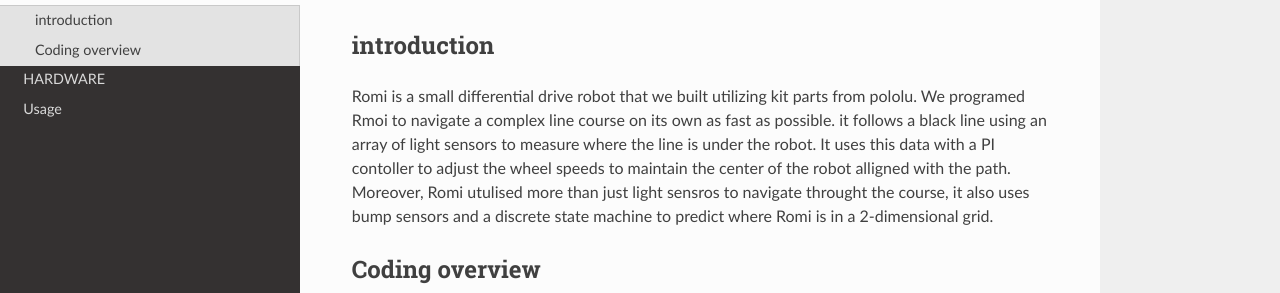
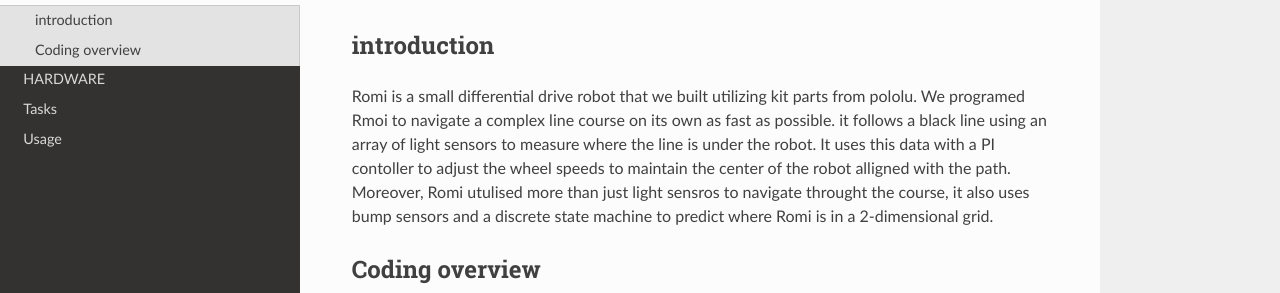
Before and after one commit to jirehevelasquez/mech-romi-files-, a Sphinx documentation site: the page built from docs/source/Introduction.rst, in a window 1280 px wide. Shown: the part 131-424 px from the top of the page. Built offline with Sphinx 7.4.7 and the Read the Docs theme 3.1.0, drawn with Linux system fonts in a browser that asks for light colours; pages that are not in the unit, such as notebooks, are missing from menus.

Commit message:
Update index.rst

```diff
--- a/docs/source/index.rst
+++ b/docs/source/index.rst
@@ -21,6 +21,6 @@
    Introduction
    Hardware
    Wiring Diagram
-   tasks
+   Tasks
    usage
    api
```
